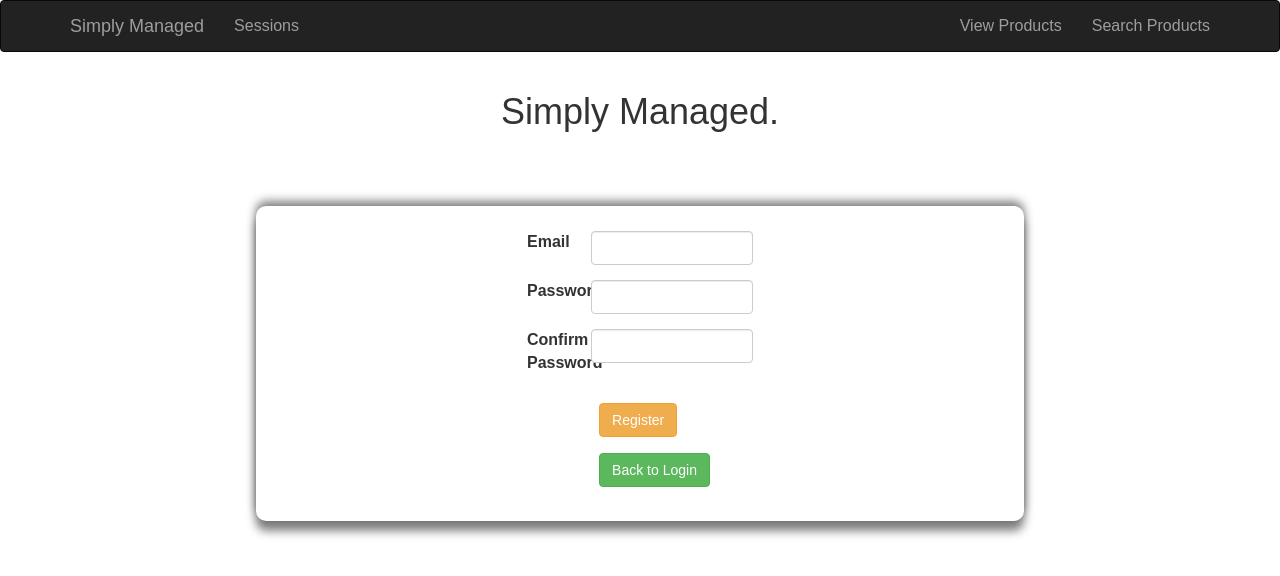
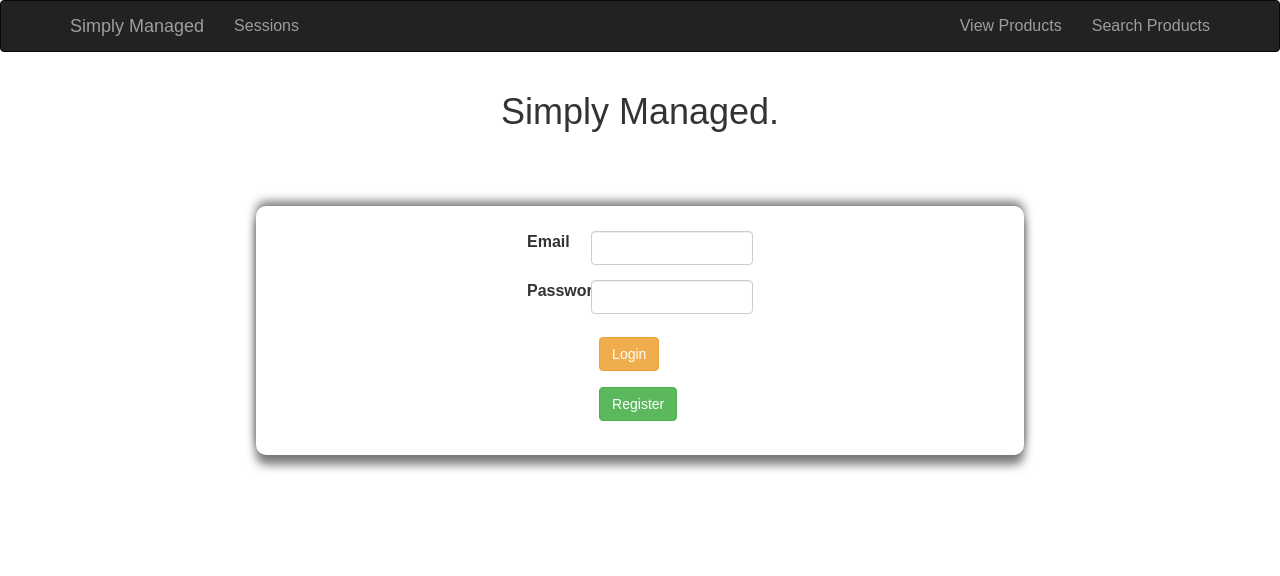
Before and after one commit to lukeschuyler/web-inventory, a React (Create React App) app: page /login in a window 1280 px wide. Shown: the top 576 px of the page. Built offline with nearby package versions, Linux system fonts and the light colour scheme; a web font is replaced by a local one.

Commit message:
login and register both stateful components with routes

```diff
--- a/src/Login.js
+++ b/src/Login.js
@@ -2,7 +2,7 @@ import React, { Component } from 'react';
 import { Link } from 'react-router-dom'
 
 
-class Register extends Component {
+class Login extends Component {
   constructor(props) {
     super(props)
     this.state = {
@@ -11,7 +11,7 @@ class Register extends Component {
     }
   }
 
-  register(e) {
+  login(e) {
     e.preventDefault()
     console.log('hey')
   }
@@ -24,7 +24,7 @@ class Register extends Component {
             <h1 className="logo">Simply Managed.</h1>
           </div>
         </div>
-        <form onSubmit={this.register} className="container log-form">
+        <form onSubmit={this.login} className="container log-form">
           <div className="form-group row">
             <label htmlFor="example-text-input" className="col-xs-offset-4 col-xs-1 col-form-label">Email</label>
             <div className="col-xs-3">
@@ -37,16 +37,10 @@ class Register extends Component {
               <input onChange={(e) => { this.setState({password: e.target.value}) }} className="form-control" type="password" value={this.state.password} id="example-search-input" />
             </div>
           </div>
-          <div className="form-group row">
-            <label htmlFor="example-search-input" className="col-xs-offset-4 col-xs-1 col-form-label">Confirm Password</label>
-            <div className="col-xs-3">
-              <input onChange={(e) => { this.setState({passCheck: e.target.value}) }} className="form-control" type="password" value={this.state.passCheck} id="example-search-input" />
-            </div>
-          </div>
           <div className="btn-container row">
             <div className="col-xs-3 col-xs-offset-5">
-              <input className="btn btn-warning" type="submit" value="Register"/>
-              <Link className="btn btn-success" to={'/login'} >Back to Login</Link>
+              <input className="btn btn-warning" type="submit" value="Login"/>
+              <Link className="btn btn-success" to={'/register'} >Register</Link>
             </div>
           </div>
       </form>
@@ -55,4 +49,4 @@ class Register extends Component {
   }
 }
 
-export default Register
+export default Login
```
